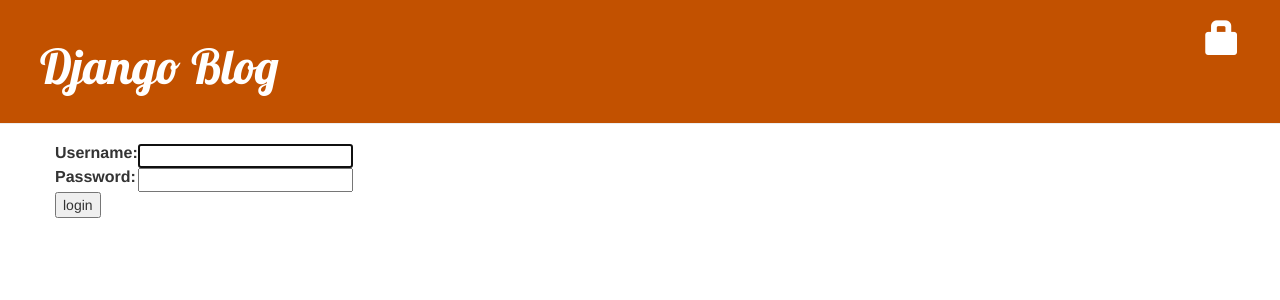
After one commit to leocder-07/my-first-blog, a Django app: page /accounts/login/ in a window 1280 px wide. The commit adds this page. Shown: the top 300 px of the page. Run offline with Django 3.2, Linux system fonts and the light colour scheme; some libraries are stand-ins or nearby versions.

Commit message:
Added more security, login , logout pages

```diff
--- a/blog/templates/blog/base.html
+++ b/blog/templates/blog/base.html
@@ -9,11 +9,15 @@
     </head>
     <body>
 	    <div class="page-header">
-	    	{% if user.is_authenticated %}
-    			<a href="{% url 'post_new' %}" class="top-menu"><span class="glyphicon glyphicon-plus"></span></a>
-			{% endif %}
-	        <h1><a href="/">Django Blog</a></h1>
-	    </div>
+		    {% if user.is_authenticated %}
+		        <a href="{% url 'post_new' %}" class="top-menu"><span class="glyphicon glyphicon-plus"></span></a>
+		        <a href="{% url 'post_list' %}" class="top-menu"><span class="glyphicon glyphicon-edit"></span></a>
+		        <p class="top-menu">Hello {{ user.username }} <small>(<a href="{% url 'logout' %}">Log out</a>)</small></p>
+		    {% else %}
+		        <a href="{% url 'login' %}" class="top-menu"><span class="glyphicon glyphicon-lock"></span></a>
+		    {% endif %}
+		    <h1><a href="/">Django Blog</a></h1>
+		</div>
 	    <div class="content container">
 	        <div class="row">
 	            <div class="col-md-8">
--- /dev/null
+++ b/blog/templates/registration/login.html
@@ -0,0 +1,24 @@
+{% extends "blog/base.html" %}
+
+{% block content %}
+    {% if form.errors %}
+        <p>Your username and password didn't match. Please try again.</p>
+    {% endif %}
+
+    <form method="post" action="{% url 'login' %}">
+    {% csrf_token %}
+        <table>
+        <tr>
+            <td>{{ form.username.label_tag }}</td>
+            <td>{{ form.username }}</td>
+        </tr>
+        <tr>
+            <td>{{ form.password.label_tag }}</td>
+            <td>{{ form.password }}</td>
+        </tr>
+        </table>
+
+        <input type="submit" value="login" />
+        <input type="hidden" name="next" value="{{ next }}" />
+    </form>
+{% endblock %}
--- a/blog/views.py
+++ b/blog/views.py
@@ -2,15 +2,19 @@
 from django.utils import timezone
 from .models import Post
 from .forms import PostForm
+from django.contrib.auth.decorators import login_required
 
+@login_required
 def post_list(request):
     posts = Post.objects.filter(published_date__lte=timezone.now()).order_by('published_date')
     return render(request, 'blog/post_list.html', {'posts': posts})
 
+@login_required
 def post_detail(request, pk):
     post = get_object_or_404(Post, pk=pk)
     return render(request, 'blog/post_detail.html', {'post': post})
 
+@login_required
 def post_new(request):
     if request.method == "POST":
         form = PostForm(request.POST)
@@ -24,6 +28,7 @@
         form = PostForm()
     return render(request, 'blog/post_edit.html', {'form': form})
 
+@login_required
 def post_edit(request, pk):
     post = get_object_or_404(Post, pk=pk)
     if request.method == "POST":
--- a/mysite/settings.py
+++ b/mysite/settings.py
@@ -120,3 +120,5 @@
 
 STATIC_URL = '/static/'
 STATIC_ROOT = os.path.join(BASE_DIR, 'static')
+
+LOGIN_REDIRECT_URL = '/'
--- a/mysite/urls.py
+++ b/mysite/urls.py
@@ -15,8 +15,11 @@
 """
 from django.contrib import admin
 from django.urls import path, include
+from django.contrib.auth import views
 
 urlpatterns = [
     path('admin/', admin.site.urls),
+    path('accounts/login/', views.LoginView.as_view(), name='login'),
+    path('accounts/logout/', views.LogoutView.as_view(next_page='/'), name='logout'),
     path('', include('blog.urls')),
 ]
```
